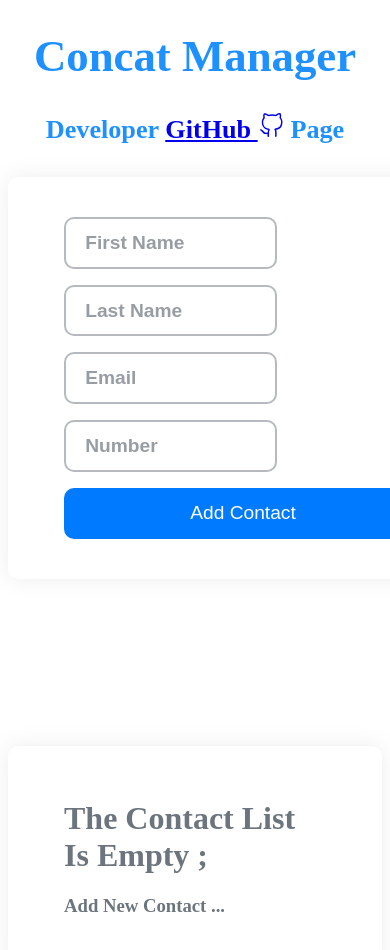
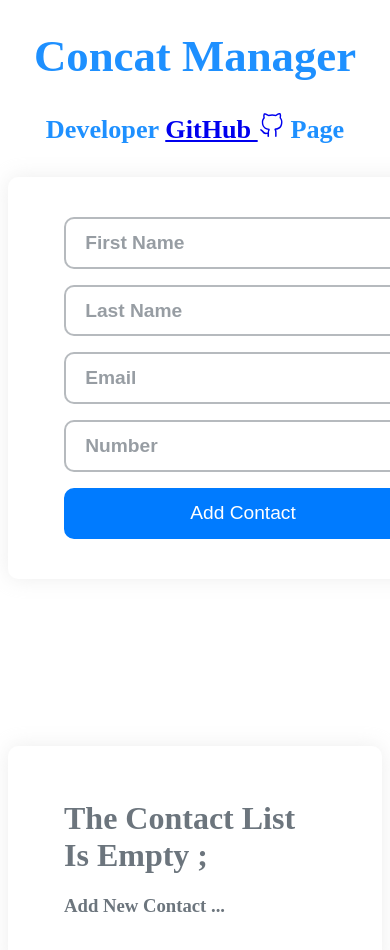
Before and after one commit to mahdl-karami/rjs-contacts, a React (Vite) app: page / in a window 390 px wide. Shown: the top 950 px of the page. Built offline with nearby package versions, Linux system fonts and the light colour scheme; the HTML template or start-up script is replaced by a standard one.

Commit message:
Responsive max-width 700px

```diff
--- a/src/Styles/Form.module.css
+++ b/src/Styles/Form.module.css
@@ -37,3 +37,11 @@
 	color: #fff;
 	font-weight: 500;
 }
+
+@media only  screen and (max-width: 700px){
+		.form input{
+			width: calc(100% - 1rem);
+			margin: 0.5rem 0.5rem;
+
+		}
+}
```
Also changed, not shown: src/Styles/ContactsList.module.css (line endings or trailing spaces).
